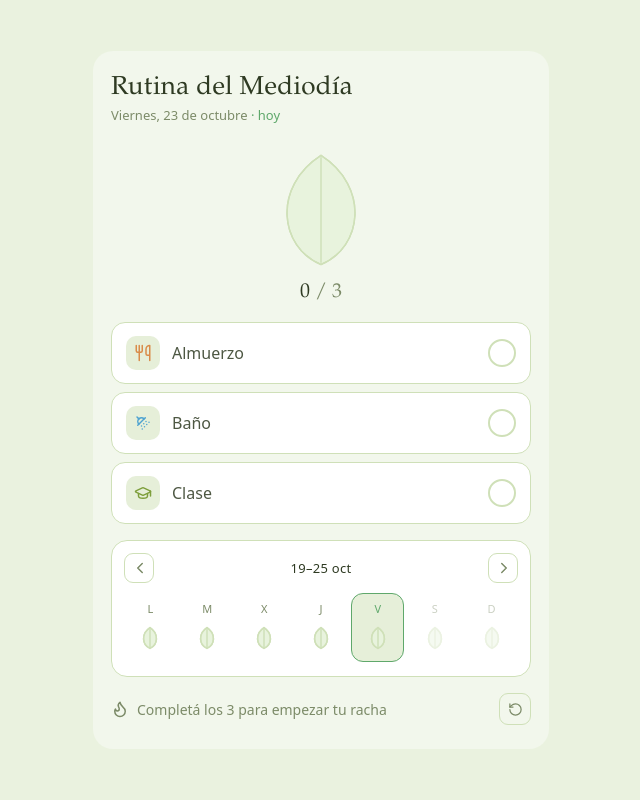
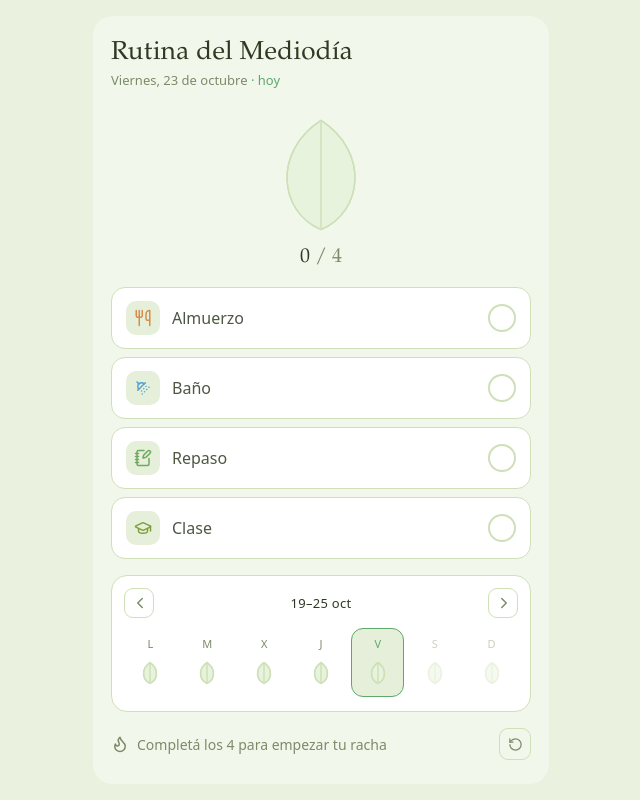
Before and after one commit to carchaves/RutinaMediodia, a React (Vite) app: page / in a window 1280 px wide. Shown: the whole page, without its empty margins (319-959 px from the left). Built offline with nearby package versions, Linux system fonts and the light colour scheme.

Commit message:
Mediodía: agregar Repaso antes de Clase

```diff
--- a/src/App.jsx
+++ b/src/App.jsx
@@ -1,6 +1,6 @@
 import React, { useState, useEffect, useMemo } from "react";
 import {
-  Utensils, ShowerHead, GraduationCap, Coffee, Armchair, BookOpen,
+  Utensils, ShowerHead, GraduationCap, Coffee, Armchair, BookOpen, NotebookPen,
   ChevronLeft, ChevronRight, Flame, RotateCcw,
 } from "lucide-react";
 
@@ -22,6 +22,7 @@ const C = {
 //   Sáb/Dom: almuerzo, baño
 const ALMUERZO = { key: "almuerzo", label: "Almuerzo", Icon: Utensils, color: "#D98C4A" };
 const BANO = { key: "bano", label: "Baño", Icon: ShowerHead, color: "#4FA3D1" };
+const REPASO = { key: "repaso", label: "Repaso", Icon: NotebookPen, color: "#6FA85F" };
 const CLASE = { key: "clase", label: "Clase", Icon: GraduationCap, color: "#7E9F3C" };
 const PRE_ESTUDIO = { key: "pre_estudio", label: "Pre-estudio", Icon: Coffee, color: "#C9893C" };
 const PSICOLOGA = { key: "psicologa", label: "Psicóloga", Icon: Armchair, color: "#A78BE0" };
@@ -31,7 +32,7 @@ const habitsForDate = (d) => {
   const dow = d.getDay(); // 0=Dom .. 6=Sáb
   if (dow === 3) return [ALMUERZO, BANO, PRE_ESTUDIO, PSICOLOGA, ESTUDIO]; // miércoles
   if (dow === 0 || dow === 6) return [ALMUERZO, BANO]; // finde
-  return [ALMUERZO, BANO, CLASE]; // lun/mar/jue/vie
+  return [ALMUERZO, BANO, REPASO, CLASE]; // lun/mar/jue/vie
 };
 
 const STORAGE_KEY = "midday_routine_data_v1";
```
